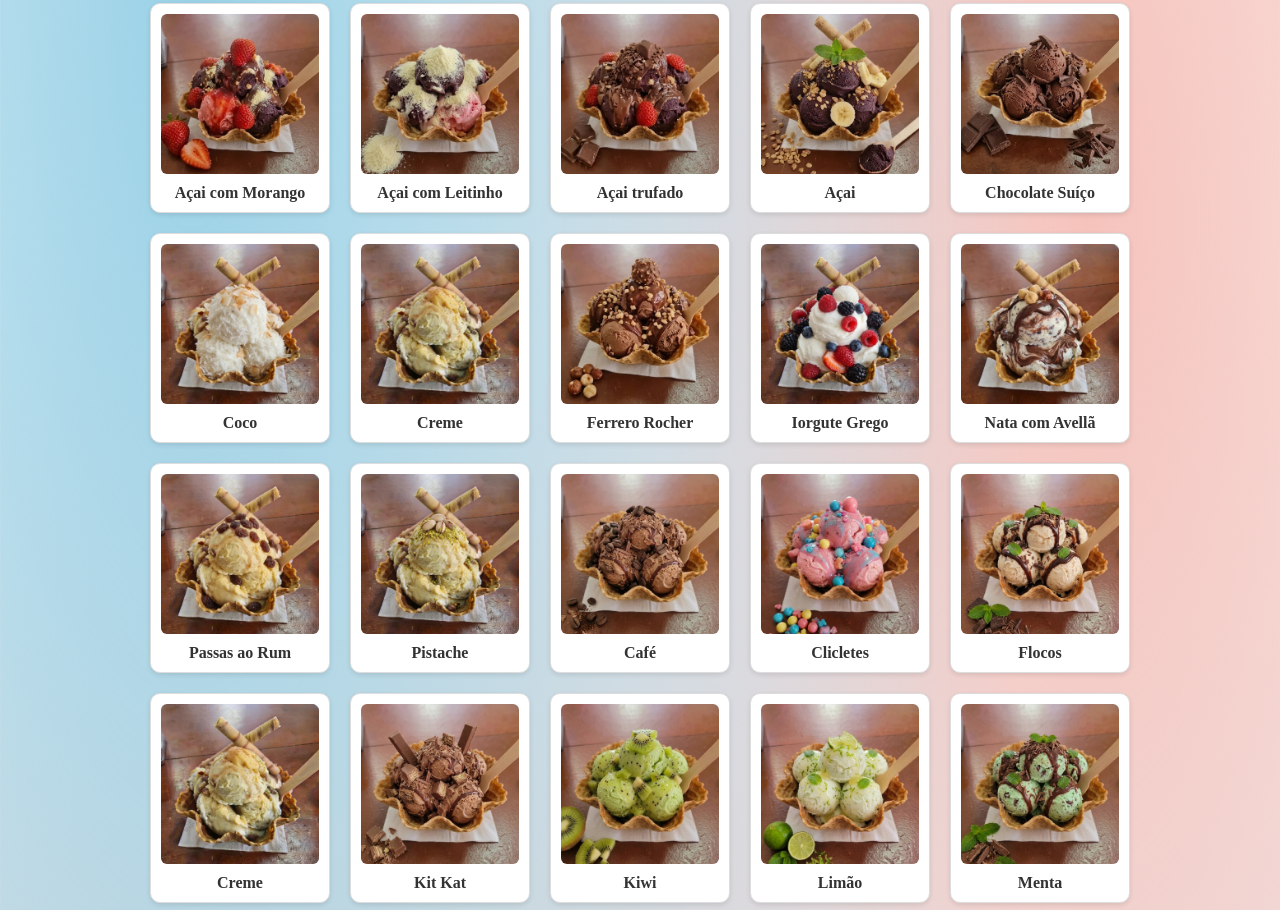
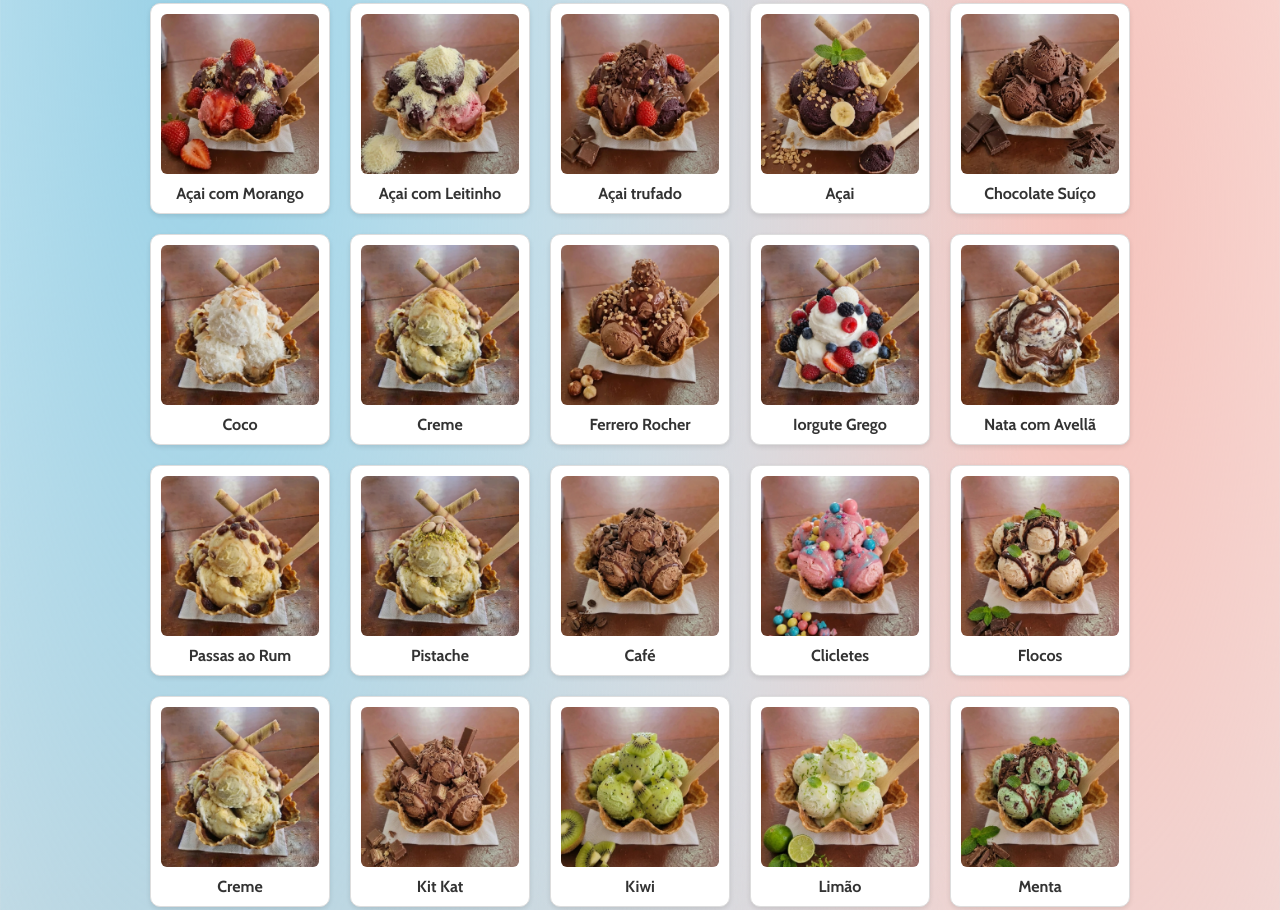
Before and after one commit to David-Silva10/Projeto-de-Extens-o, a plain HTML site: page Projeto de extensão/opcoes_sorvetes.html in a window 1280 px wide. Shown: the part 850-1760 px from the top of the page. Drawn offline with nearby package versions, Linux system fonts and the light colour scheme.

Commit message:
alteração das fontes do sorvete

```diff
--- a/Projeto de extensão/style.css
+++ b/Projeto de extensão/style.css
@@ -242,6 +242,7 @@ main .container1 {
     font-weight: bold;
     color: #333333;
     text-align: center;
+    font-family: 'Cabin';
 }
 
 .grade-img-clientes {
```
